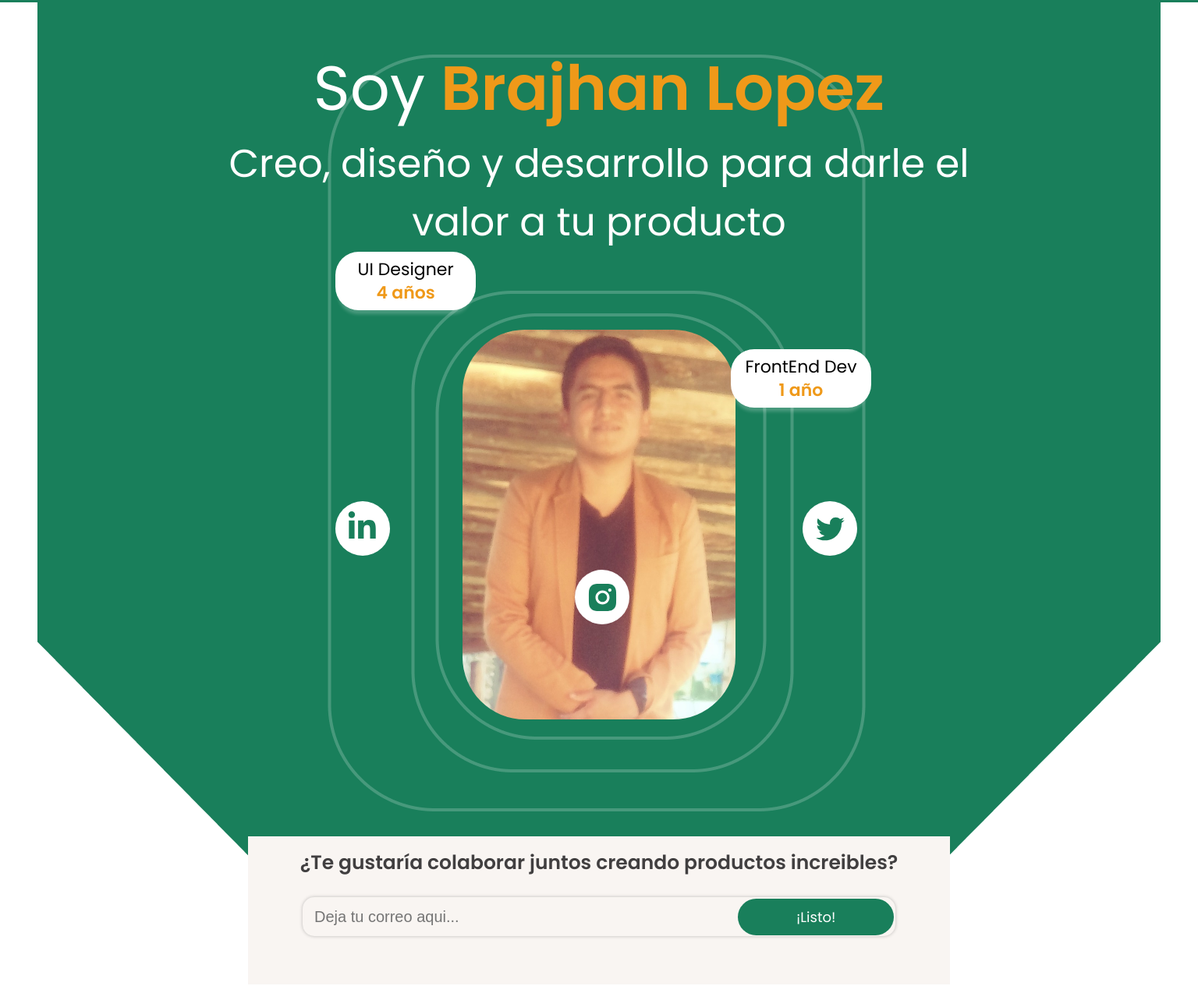
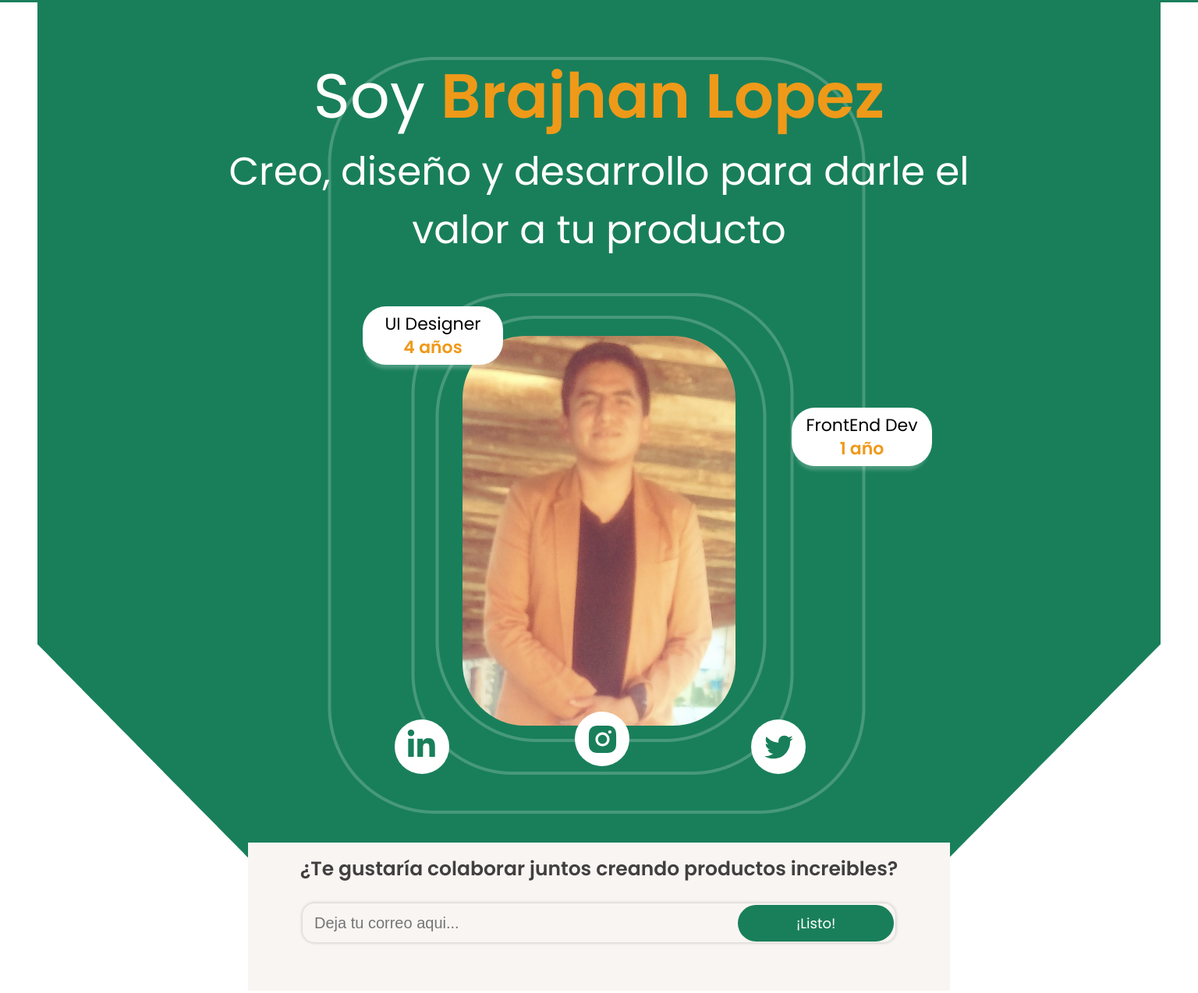
Before and after one commit to BrajhanLopez/academlo, a plain HTML site: page portafolio/index.html in a window 1536 px wide. Shown: the part 77-1351 px from the top of the page at 78% size. Drawn offline with Linux system fonts and the light colour scheme.

Commit message:
solo falta mobile

```diff
--- a/portafolio/assets/css/styles.css
+++ b/portafolio/assets/css/styles.css
@@ -3,6 +3,9 @@ margin: 0;
 padding: 0;
 box-sizing: border-box;
 font-family: 'Poppins', sans-serif;
+}
+html{
+    scroll-behavior: smooth;
 }
 
 .header {
@@ -13,7 +16,6 @@ width: 100%;
 justify-content: space-between;
 position: fixed;
 z-index: 20;
-
 
 }
 
@@ -50,14 +52,19 @@ padding: 80px 0 0 0;
 
 }
 
-.section1 {
 
-    background-image: url(/assets/image/homedesktop.png);
-    background-repeat: no-repeat;
-   /* background-color: #197F5B;*/
-    background-position: center -80px;
+
+.imagenfondo {
+position: absolute;
+z-index: -1;
+left: 50%;
+transform: translate(-50%, 0);
+margin-top: -5%;
 
 }
+
+
+
 
 .a:hover {
 color: #EF9919;
@@ -76,7 +83,7 @@ display: none;
 .titulo {
 display: flex;
 justify-content: center;
-
+padding-top: 60px;
 
 }
 
@@ -103,11 +110,12 @@ justify-content: center;
 .subtitulo {
 color: white;
 font-size: 50px;
-
+z-index: 20;
 }
 
 .subtitulodiv {
 text-align: center;
+z-index: 20;
 }
 
 
@@ -120,9 +128,7 @@ text-align: center;
     height: 75px;
     text-align: center;
     position: absolute;
-    left: 28%;
-   top: 50%;
-
+    margin: 0 425px;
 
     -webkit-box-shadow: -1px 10px 4px -5px rgba(255,255,255,0.22);
     -moz-box-shadow: -1px 10px 4px -5px rgba(255,255,255,0.22);
@@ -149,8 +155,7 @@ text-align: center;
     height: 75px;
     text-align: center;
     position: absolute;
-    left: 61%;
-    bottom: 200px;
+    margin: -120px -35px;
 
 
     -webkit-box-shadow: -1px 10px 4px -5px rgba(255,255,255,0.22);
@@ -163,6 +168,13 @@ text-align: center;
   line-height: 45px;
 }
 
+
+.ejemplo{
+    position: relative;
+    right: 0;
+    bottom: 0;
+    text-align: right;
+}
 
 .mostaza2{
   color: #EF9919;
@@ -179,6 +191,10 @@ text-align: center;
     margin-right: auto;
     width: 350px;
     height: 500px;
+    margin-top: -5%;
+
+
+
 }
 
 
@@ -191,8 +207,8 @@ text-align: center;
     width: 70px;
     height: 70px;
     border-radius: 50px;
-    left: 28%;
-    top: 90%;
+    left: 31%;
+    top: 75%;
 
 }
 
@@ -205,7 +221,7 @@ text-align: center;
     height: 70px;
     border-radius: 50px;
     left: 48%;
-    top: 101%;
+    top: 85%;
 
 }
 
@@ -218,8 +234,8 @@ text-align: center;
     width: 70px;
     height: 70px;
     border-radius: 50px;
-    left: 67%;
-    top: 90%;
+    left: 64%;
+    top: 75%;
 
 }
 
@@ -243,7 +259,7 @@ text-align: center;
 
 
 .section2 {
-padding: 0 150px;
+padding: 0px 150px;
 }
 
 .section2 h2 {
@@ -429,9 +445,12 @@ text-align: center;
 
     display: flex;
     flex-direction: column;
-    justify-content: space-around;
-    padding: 0 230px;
+    justify-content: center;
+
+    width: 820px;
+    margin: 0 auto;
     gap: 10px;
+
 
 }
 
@@ -611,6 +630,7 @@ color: #413F40;
     height: 120px;
     width: 100%;
     text-align: center;
+
 }
 
 .nom {
@@ -628,6 +648,17 @@ color: #EF9919;
 
 
 }
+
+section[id]{
+
+    scroll-margin-top: 80px;
+}
+
+
+
+
+
+
 @media (max-width: 768px) {
 
     .header {
@@ -734,3 +765,166 @@ color: #EF9919;
 
 
 }
+
+
+@media (min-width: 1200px) {
+
+.foto{
+    margin-top: 1%;
+
+}
+
+ .caja1 {
+   position: absolute;
+    top: 47%;
+    left: -17%;
+ }
+
+ .caja2 {
+    position: absolute;
+    left: 69%;
+    top: 85%;
+
+ }
+ .div-link {
+    position: absolute;
+    margin: 250px 0 0 -10px;
+
+}
+
+
+.div-link3 {
+position: absolute;
+margin: 250px 0 0 0px;
+
+}
+
+.div-link2 {
+position: absolute;
+margin-top: 230px;
+
+}
+
+
+
+
+}
+
+@media (min-width: 1365px) {
+
+.foto {
+
+    margin-top: -5%;
+}
+
+    .caja1 {
+        position: relative;
+        left: -100px;
+        top: 60px;
+      }
+
+      .caja2 {
+        position: absolute;
+        left: 66%;
+        top: 130%;
+
+      }
+
+
+
+    .div-link {
+        position: absolute;
+        margin: 500px 0 0 0px;
+
+    }
+
+
+   .div-link3 {
+    position: absolute;
+    margin: 500px 0 0 0px;
+
+   }
+
+   .div-link2 {
+    position: absolute;
+   margin-top: 540px;
+
+   }
+
+
+}
+
+
+@media (min-width: 1439px) {
+
+   .caja1 {
+position: relative;
+left: 40px;
+
+
+
+   }
+
+    .caja2{
+        position: absolute;
+        top: 90%;
+        left: 1050px;
+    }
+
+        .div-link {
+            position: absolute;
+            margin: 400px 0 0 30px;
+
+        }
+
+
+       .div-link3 {
+        position: absolute;
+        margin: 400px 0 0 -20px;
+
+       }
+
+       .div-link2 {
+        position: absolute;
+       margin-top: 310px;
+
+       }
+
+
+    }
+
+
+    @media (min-width: 1919px) {
+
+        .caja1{
+            position: relative;
+           left: 8% ;
+        }
+
+        .caja2{
+            position: absolute;
+            top: 82%;
+            left: 62%;
+        }
+
+            .div-link {
+                position: absolute;
+                margin: 250px 0px 0 130px;
+
+            }
+
+
+           .div-link3 {
+            position: absolute;
+            margin: 250px 0 0 -100px;
+
+           }
+
+           .div-link2 {
+            position: absolute;
+           margin-top: 240px;
+
+           }
+
+
+        }
--- a/portafolio/index.html
+++ b/portafolio/index.html
@@ -35,9 +35,15 @@
 
     <main class="main">
         <section class="section1">
-         <br>
-         <br>
-           <div class="titulo"> <p class="p1">Soy</p> <p class="p2">Brajhan Lopez</p></div>
+
+         <div class="imagenfondo">
+<img class="imgfondo" src="./assets/image/homedesktop.png" alt="">
+
+
+         </div>
+           <div class="titulo">
+
+            <p class="p1">Soy</p> <p class="p2">Brajhan Lopez</p></div>
            <div class="subtitulodiv">
            <span class="subtitulo">Creo, diseño y desarrollo para darle el </span> <br>
            <span class="subtitulo"> valor a tu producto</span> </div>
@@ -50,17 +56,20 @@
            <br>
            <br>
             <img class="foto" src="./assets/image/foto.jpg" alt="">
-        <div class="div-link">
+       <a href=""> <div class="div-link">
             <img class="link" src="./assets/image/linkedin.svg" alt="">
-        </div>
-        <div class="div-link2">
+        </div></a>
+
+      <a href="">  <div class="div-link2">
             <img class="insta" src="./assets/image/instagram.svg" alt="">
-        </div>
+        </div></a>
 
+<a href="https://www.youtube.com/">
         <div class="div-link3">
             <img class="twi" src="./assets/image/twitter.svg" alt="">
         </div>
 
+    </a>
 <div class="popa">
 <p>¿Te gustaría colaborar juntos creando productos increibles?</p>
 <br>
@@ -74,10 +83,12 @@
 
 
   </section>
-
+  <br>
+  <br>
+<br>
+<br>
 <section id="acerca" class="section2">
-   <div class="antesdeacerca"></div>
-    <div class="div-section2">
+      <div class="div-section2">
           <h2 >Acerca de mi</h2>
           <p class="parracerca"> Con colegiatura y titulado en Ingeniería de Sistemas de la
                 Universidad Peruana los Andes, Técnico en Computación e Informática del
@@ -117,9 +128,10 @@
         </div>
     </div>
 </section>
+<br>
+<br>
+<section id="habilidades" class="habilidades">
 
-<section id="habilidades" class="habilidades">
-    <div class="antesdeacerca"></div>
     <h2>Mis habilidades</h2>
     <div class="div-habilidades">
         <p class="habp">Web Desing <span class="porhabi">80%</span></p>
@@ -135,8 +147,8 @@
 <br>
 <br>
 <br>
-<div  id="experiencia" class="antesdeacerca"></div>
-<section class="experiencia">
+
+<section id="experiencia" class="experiencia">
 
     <div class="antes"></div>
     <br>
@@ -186,8 +198,9 @@
 <br>
 <br>
 <br>
-<div  id="portafolio"class="antesdeacerca"></div>
-<section  class="section-portafolio">
+
+
+<section id="portafolio" class="section-portafolio">
     <h2 class="estudiotitulo">Mi Portafolio </h2>
 <p id="webdev" class="mostaza">Web Development</p>
 <br>
```
